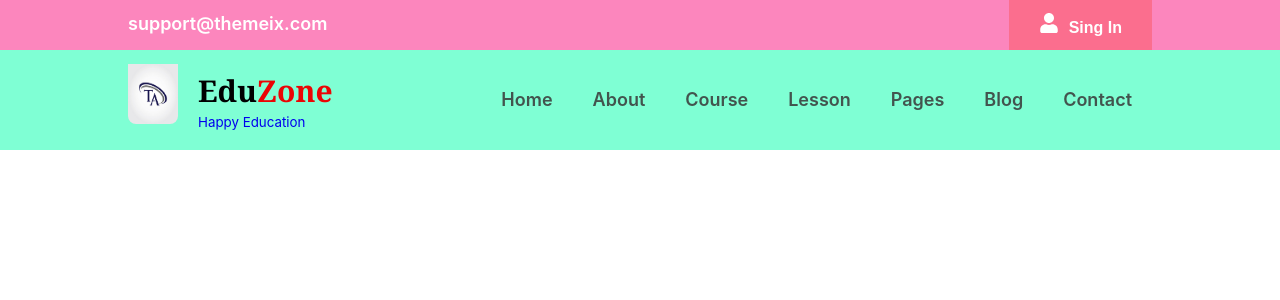
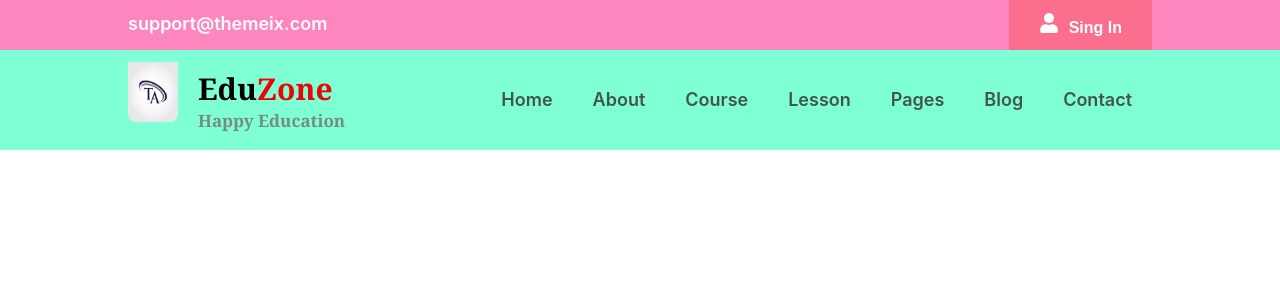
Before and after one commit to TamannaAfroz2666/Online-Course-BD, a React (Create React App) app: page / in a window 1280 px wide. Shown: the top 300 px of the page. Built offline with nearby package versions, Linux system fonts and the light colour scheme.

Commit message:
logo title styled

```diff
--- a/src/Layout/Header/Header.css
+++ b/src/Layout/Header/Header.css
@@ -37,6 +37,12 @@
     font-family: Cambria, Cochin, Georgia, Times, 'Times New Roman', serif;
 
 }
+.logo p small{
+    font-size: 17px;
+    color: rgba(116, 103, 103, 0.753);
+    font-weight: 600;
+    font-family: Cambria, Cochin, Georgia, Times, 'Times New Roman', serif;
+}
 
 
 /*--------- navbar styled---------------  */
@@ -49,9 +55,8 @@
     line-height: 100px;
     padding: 0 20px;
 
+}
 
-
-}
 
 
 /* --------------hover start-------------  */
```
